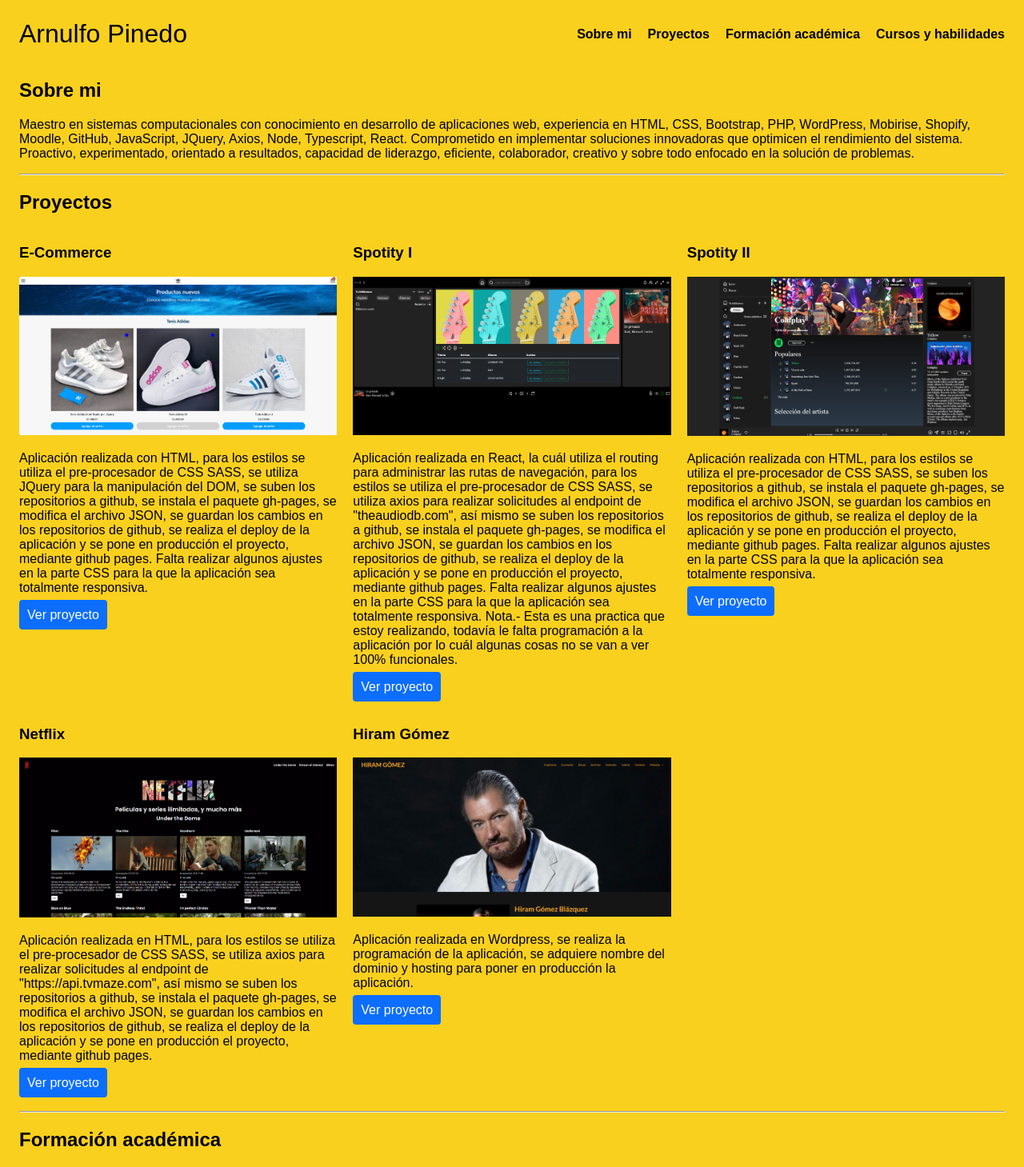
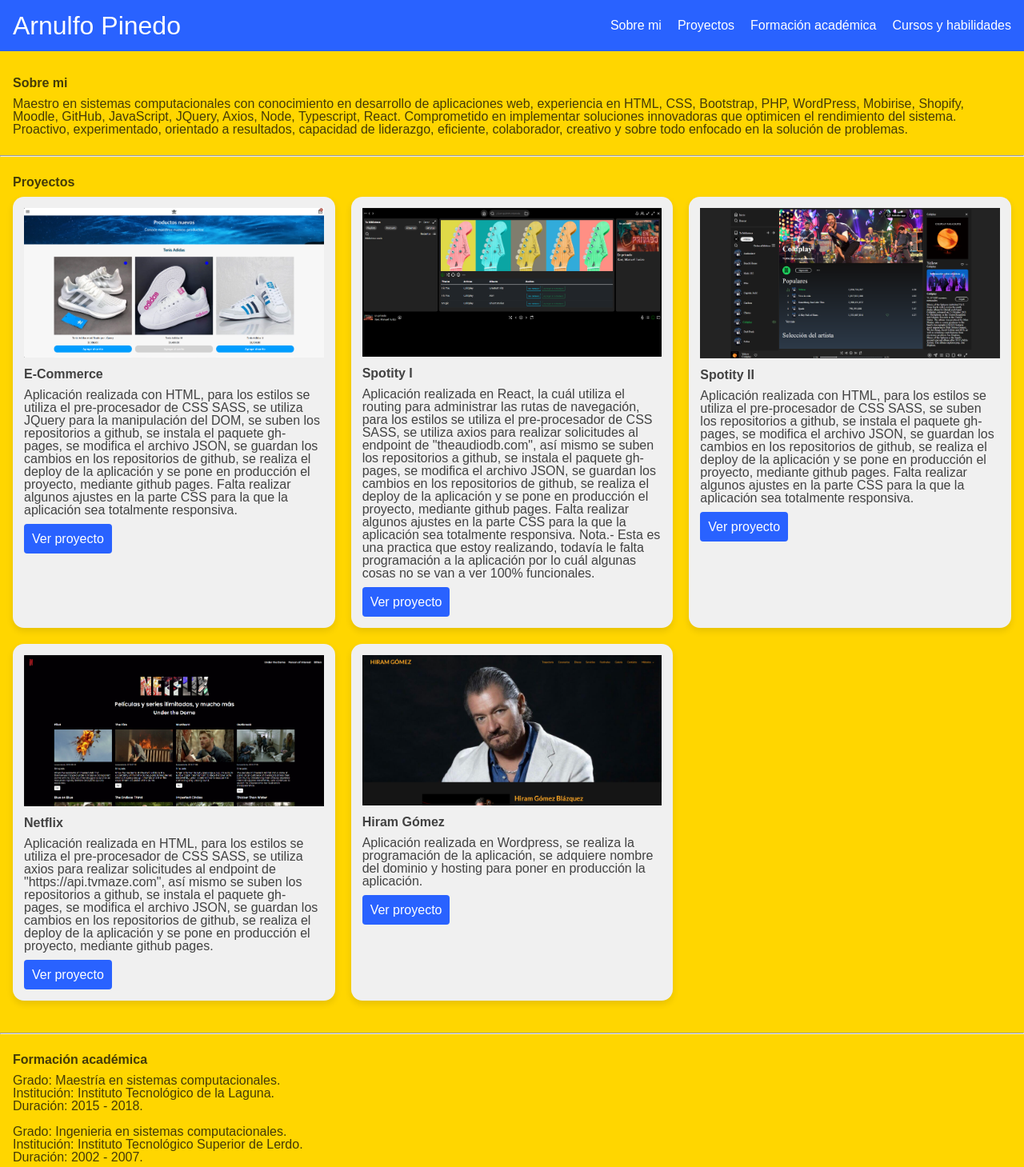
Before and after one commit to arnulfopinedo/curriculum, a React (Create React App) app: page / in a window 1280 px wide. Shown: the top 1459 px of the page at 80% size. Built offline with nearby package versions, Linux system fonts and the light colour scheme.

Commit message:
Actualizando página

```diff
--- a/public/index.html
+++ b/public/index.html
@@ -4,6 +4,10 @@
     <meta charset="utf-8" />
     <link rel="icon" href="%PUBLIC_URL%/favicon.ico" />
     <meta name="viewport" content="width=device-width, initial-scale=1" />
+    <link rel="stylesheet" href="https://cdnjs.cloudflare.com/ajax/libs/meyer-reset/2.0/reset.min.css">
+    <link rel="preconnect" href="https://fonts.googleapis.com">
+    <link rel="preconnect" href="https://fonts.gstatic.com" crossorigin>
+    <link href="https://fonts.googleapis.com/css2?family=Dosis:wght@200..800&family=Montserrat:ital,wght@0,100..900;1,100..900&display=swap" rel="stylesheet">
     <meta name="theme-color" content="#000000" />
     <meta
       name="description"
--- a/src/App.js
+++ b/src/App.js
@@ -3,6 +3,7 @@
 import SobreMi from './Components/SobreMi';
 import FormacionAcademica from './Components/FormacionAcademica';
 import CursosHabilidades from './Components/CursosHabilidades';
+import Footer from './Components/Footer';
 
 function App() {
   return (
@@ -12,7 +13,7 @@
       <Proyectos/>
       <FormacionAcademica/>
       <CursosHabilidades/>
-      <Header/>
+      <Footer/>
     </>
   );
 }
--- a/src/Components/FormacionAcademica/index.js
+++ b/src/Components/FormacionAcademica/index.js
@@ -1,9 +1,9 @@
 const FormacionAcademica = () => {
     return (
         <>
-            <article className="principal">
-                <div className="formacion-academica">
-                    <h2 id="formacion">Formación académica</h2>
+            <article className="for-aca">
+                <div className="for-aca-cont">
+                    <h2 className="for-aca-cont-tit">Formación académica</h2>
                     <span>Grado: Maestría en sistemas computacionales.</span><br/>
                     <span>Institución: Instituto Tecnológico de la Laguna.</span><br/>
                     <span>Duración: 2015 - 2018.</span><br/><br/>
--- a/src/Components/Proyectos/index.js
+++ b/src/Components/Proyectos/index.js
@@ -7,88 +7,78 @@
 const Proyectos = () => {
     return (
         <>
-            <article className="principal">
-                <div className="proyectos">
-                    <h2 id='proyectos'>Proyectos</h2>
-                    <div id="grid-proyectos">
+            <article className="proyectos">
+                <div className="proyectos-contenido">
+                    <h2 className='proyectos-titulo'>Proyectos</h2>
+                    <div className="proyectos-grid">
                         <div className="proyectos-card">
-                            <div className="proyectos-card">
-                                <div className="proyecto-info">
+                            <div className='proyectos-card-img'>
+                                <img className='proyectos-img' src={ecommerce} alt="Ecommerce"/>
+                            </div>
+                            <div className='proyectos-card-titulo'>
                                 <h3>E-Commerce</h3>
                             </div>
-                                <div className="proyecto-img-container">
-                                    <img src={ecommerce} alt="Ecommerce" />
-                                </div>
-                                <div className="proyecto-texto">
+                            <div className='proyectos-card-descripcion'>
                                 <p>Aplicación realizada con HTML, para los estilos se utiliza el pre-procesador de CSS SASS, se utiliza JQuery para la manipulación del DOM, se suben los repositorios a github, se instala el paquete gh-pages, se modifica el archivo JSON, se guardan los cambios en los repositorios de github, se realiza el deploy de la aplicación y se pone en producción el proyecto, mediante github pages. Falta realizar algunos ajustes en la parte CSS para la que la aplicación sea totalmente responsiva.</p>
                             </div>
-                                <div className='proyecto-link'>
+                            <div className='proyectos-card-link'>
                                 <a target='_blank' href='https://arnulfopinedo.github.io/EBAC-EcommerceJQuery/'>Ver proyecto</a>
                             </div>
                         </div>
+                        <div className="proyectos-card">
+                            <div className='proyectos-card-img'>
+                                <img className='proyectos-img' src={spotify} alt="Spotify"/>
                             </div>
-                        <div className="proyectos-card">
-                            <div className="proyectos-card">
-                                <div className="proyecto-info">
+                            <div className='proyectos-card-titulo'>
                                 <h3>Spotity I</h3>
                             </div>
-                                <div className="proyecto-img-container">
-                                    <img src={spotify} alt="Spotify" />
-                                </div>
-                                <div className="proyecto-texto">
+                            <div className='proyectos-card-descripcion'>
                                 <p>Aplicación realizada en React, la cuál utiliza el routing para administrar las rutas de navegación, para los estilos se utiliza el pre-procesador de CSS SASS, se utiliza axios para realizar solicitudes al endpoint de "theaudiodb.com", así mismo se suben los repositorios a github, se instala el paquete gh-pages, se modifica el archivo JSON, se guardan los cambios en los repositorios de github, se realiza el deploy de la aplicación y se pone en producción el proyecto, mediante github pages. Falta realizar algunos ajustes en la parte CSS para la que la aplicación sea totalmente responsiva. Nota.- Esta es una practica que estoy realizando, todavía le falta programación a la aplicación por lo cuál algunas cosas no se van a ver 100% funcionales.</p>
                             </div>
-                                <div className='proyecto-link'>
-                                    <a target='_blank' href='https://arnulfopinedo.github.io/spotify/' type='button'>Ver proyecto</a>
-                                </div>
+                            <div className='proyectos-card-link'>
+                                <a target='_blank' href='https://arnulfopinedo.github.io/spotify/'>Ver proyecto</a>
                             </div>
                         </div>
                         <div className="proyectos-card">
-                            <div className="proyectos-card">
-                                <div className="proyecto-info">
+                            <div className='proyectos-card-img'>
+                                <img className='proyectos-img' src={spotify2} alt="Spotify"/>
+                            </div>
+                            <div className='proyectos-card-titulo'>
                                 <h3>Spotity II</h3>
                             </div>
-                                <div className="proyecto-img-container">
-                                    <img src={spotify2} alt="Spotify" />
-                                </div>
-                                <div className="proyecto-texto">
+                            <div className='proyectos-card-descripcion'>
                                 <p>Aplicación realizada con HTML, para los estilos se utiliza el pre-procesador de CSS SASS, se suben los repositorios a github, se instala el paquete gh-pages, se modifica el archivo JSON, se guardan los cambios en los repositorios de github, se realiza el deploy de la aplicación y se pone en producción el proyecto, mediante github pages. Falta realizar algunos ajustes en la parte CSS para la que la aplicación sea totalmente responsiva.</p>
                             </div>
-                                <div className='proyecto-link'>
+                            <div className='proyectos-card-link'>
                                 <a target='_blank' href='https://arnulfopinedo.github.io/EBAC-Practica10/'>Ver proyecto</a>
                             </div>
                         </div>
+                        <div className="proyectos-card">
+                            <div className='proyectos-card-img'>
+                                <img className='proyectos-img' src={netflix} alt="Netflix"/>
                             </div>
-                        <div className="proyectos-card">
-                            <div className="proyectos-card">
-                                <div className="proyecto-info">
+                            <div className='proyectos-card-titulo'>
                                 <h3>Netflix</h3>
                             </div>
-                                <div className="proyecto-img-container">
-                                    <img src={netflix} alt="Netflix" />
+                            <div className='proyectos-card-descripcion'>
+                                <p>Aplicación realizada en HTML, para los estilos se utiliza el pre-procesador de CSS SASS, se utiliza axios para realizar solicitudes al endpoint de "https://api.tvmaze.com", así mismo se suben los repositorios a github, se instala el paquete gh-pages, se modifica el archivo JSON, se guardan los cambios en los repositorios de github, se realiza el deploy de la aplicación y se pone en producción el proyecto, mediante github pages.</p>
                             </div>
-                                <div className="proyecto-texto">
-                                    <p>Aplicación realizada en HTML, para los estilos se utiliza el pre-procesador de CSS SASS, se utiliza axios para realizar solicitudes al endpoint de "https://api.tvmaze.com", así mismo se suben los repositorios a github, se instala el paquete gh-pages, se modifica el archivo JSON, se guardan los cambios en los repositorios de github, se realiza el deploy de la aplicación y se pone en producción el proyecto, mediante github pages. </p>
-                                </div>
-                                <div className='proyecto-link'>
+                            <div className='proyectos-card-link'>
                                 <a target='_blank' href='https://arnulfopinedo.github.io/EBAC-Practica24/'>Ver proyecto</a>
                             </div>
                         </div>
+                        <div className="proyectos-card">
+                            <div className='proyectos-card-img'>
+                                <img className='proyectos-img' src={hiramgomez} alt="Hiram Gómez"/>
                             </div>
-                        <div className="proyectos-card">
-                            <div className="proyectos-card">
-                                <div className="proyecto-info">
+                            <div className='proyectos-card-titulo'>
                                 <h3>Hiram Gómez</h3>
                             </div>
-                                <div className="proyecto-img-container">
-                                    <img src={hiramgomez} alt="Hiram Gómez" />
-                                </div>
-                                <div className="proyecto-texto">
+                            <div className='proyectos-card-descripcion'>
                                 <p>Aplicación realizada en Wordpress, se realiza la programación de la aplicación, se adquiere nombre del dominio y hosting para poner en producción la aplicación.</p>
                             </div>
-                                <div className='proyecto-link'>
+                            <div className='proyectos-card-link'>
                                 <a target='_blank' href='https://hiramgomez.com.mx/'>Ver proyecto</a>
-                                </div>
                             </div>
                         </div>
                     </div>
--- a/src/Components/SobreMi/index.js
+++ b/src/Components/SobreMi/index.js
@@ -1,9 +1,9 @@
 const SobreMi = () => {
     return (
         <>
-            <article className="principal">
-                <div className="sobremi">
-                    <h2 id="sobremi">Sobre mi</h2>
+            <article className="sobremi">
+                <div className="sobremi-seccion">
+                    <h2 className="sobremi-titulo">Sobre mi</h2>
                     <p>
                         Maestro en sistemas computacionales con conocimiento en desarrollo de aplicaciones web, experiencia en HTML, CSS, Bootstrap, PHP, WordPress, Mobirise, Shopify, Moodle, GitHub, JavaScript, JQuery, Axios, Node, Typescript, React. Comprometido en implementar soluciones innovadoras que optimicen el rendimiento del sistema. Proactivo, experimentado, orientado a resultados, capacidad de liderazgo, eficiente, colaborador, creativo y sobre todo enfocado en la solución de problemas.
                     </p>
--- a/src/css/_base.scss
+++ b/src/css/_base.scss
@@ -1,9 +1,9 @@
 @mixin body {
-    background: #fad01e;
+    background: #FFD600;
     font-family: "Poppins", Arial, Helvetica, sans-serif;
     font-size: 1rem;
-    color: #000000;
-    padding: 1rem;
+    color: #0b0b0bc2;
+    margin: 0px;
 }
 
 @mixin flexbox {
@@ -17,7 +17,6 @@
     text-decoration: none;
     color: #000000;
     cursor: pointer;
-    font-weight: 600;
 }
 
 @mixin grid {
@@ -39,7 +38,7 @@
 }
 
 %padding {
-    padding: 1.2rem;
+    padding: 1rem;
 }
 
 %span {
@@ -53,7 +52,7 @@
 
 %a {
     text-decoration: none;
-    background: #0d6efd;
+    background: #2962ff;
     padding: 10px;
     border-radius: 4px;
     color: #ffffff;
@@ -63,3 +62,8 @@
     text-decoration: none;
     color: #ffffff;
 }
+
+%titulo {
+    font-weight: bold;
+    margin-bottom: 10px;
+}
--- a/src/css/_layout.scss
+++ b/src/css/_layout.scss
@@ -2,7 +2,10 @@
     @include body;
 }
 
-header {
+header, footer {
+    padding: 1rem;
+    background: #2962FF;
+    color: #ffffff;
     @include flexbox;
     @extend %border-box;
 
@@ -23,6 +26,7 @@
         @include flexbox;
 
         a {
+            color: white !important;
             @include link;
 
             @include phones {
@@ -41,7 +45,51 @@
     }
 }
 
-#grid-proyectos {
+.sobremi {
+    @extend %padding;
+
+    .sobremi-titulo {
+        @extend %titulo;
+    }
+}
+
+.proyectos {
+    @extend %padding;
+
+    .proyectos-titulo {
+        @extend %titulo;
+    }
+
+    .proyectos-card {
+        background-color: #f0f0f0;
+        border-radius: 14px;
+        padding: 14px;
+        box-shadow: 0px 4px 8px rgba(0, 0, 0, 0.1);
+        overflow: hidden;
+
+        .proyectos-img {
+            width: 100%;
+            margin-bottom: 10px;
+        }
+
+        .proyectos-card-titulo {
+            @extend %titulo;
+        }
+
+        .proyectos-card-descripcion {
+            margin-bottom: 10px;
+        }
+
+        .proyectos-card-link {
+            padding: 10px 0px 10px 0px;
+            a {
+                @extend %a;
+            }
+        }
+    }
+}
+
+.proyectos-grid {
     @include grid;
 
     .proyecto-img-container img {
@@ -55,6 +103,22 @@
     }
 }
 
+.for-aca {
+    @extend %padding;
+
+    .for-aca-cont-tit {
+        @extend %titulo;
+    }
+}
+
+.cur-hab {
+    @extend %padding;
+
+    .cur-hab-cont-tit {
+        @extend %titulo;
+    }
+}
+
 .cursos-habilidades {
     a {
         @extend %hab;
--- a/src/css/main.css
+++ b/src/css/main.css
@@ -1,19 +1,23 @@
-header {
+header, footer {
   box-sizing: border-box;
 }
 
-header span {
+.cur-hab, .for-aca, .proyectos, .sobremi {
+  padding: 1rem;
+}
+
+header span, footer span {
   font-size: 2rem;
 }
 
-header nav a:hover, header span:hover {
+header nav a:hover, footer nav a:hover, header span:hover, footer span:hover {
   transition: all 0.3s ease;
   transform: scale(1.09);
 }
 
-#grid-proyectos .proyecto-link a {
+.proyectos-grid .proyecto-link a, .proyectos .proyectos-card .proyectos-card-link a {
   text-decoration: none;
-  background: #0d6efd;
+  background: #2962ff;
   padding: 10px;
   border-radius: 4px;
   color: #ffffff;
@@ -24,51 +28,76 @@
   color: #ffffff;
 }
 
+.cur-hab .cur-hab-cont-tit, .for-aca .for-aca-cont-tit, .proyectos .proyectos-card .proyectos-card-titulo, .proyectos .proyectos-titulo, .sobremi .sobremi-titulo {
+  font-weight: bold;
+  margin-bottom: 10px;
+}
+
 body {
-  background: #fad01e;
+  background: #FFD600;
   font-family: "Poppins", Arial, Helvetica, sans-serif;
   font-size: 1rem;
-  color: #000000;
-  padding: 1rem;
+  color: rgba(11, 11, 11, 0.7607843137);
+  margin: 0px;
 }
 
-header {
+header, footer {
+  padding: 1rem;
+  background: #2962FF;
+  color: #ffffff;
   display: flex;
   justify-content: space-between;
   align-items: center;
   gap: 20px;
 }
 @media screen and (max-width: 48rem) {
-  header span {
+  header span, footer span {
     font-size: 1rem;
     font-weight: 600;
   }
 }
-header nav {
+header nav, footer nav {
   display: flex;
   justify-content: space-between;
   align-items: center;
   gap: 20px;
 }
-header nav a {
+header nav a, footer nav a {
+  color: white !important;
   text-decoration: none;
   color: #000000;
   cursor: pointer;
-  font-weight: 600;
 }
 @media screen and (max-width: 48rem) {
-  header nav a {
+  header nav a, footer nav a {
     font-size: 1rem;
     font-weight: 100;
   }
 }
 @media screen and (max-width: 48rem) {
-  header nav {
+  header nav, footer nav {
     font-size: 0.9rem;
   }
 }
 
-#grid-proyectos {
+.proyectos .proyectos-card {
+  background-color: #f0f0f0;
+  border-radius: 14px;
+  padding: 14px;
+  box-shadow: 0px 4px 8px rgba(0, 0, 0, 0.1);
+  overflow: hidden;
+}
+.proyectos .proyectos-card .proyectos-img {
+  width: 100%;
+  margin-bottom: 10px;
+}
+.proyectos .proyectos-card .proyectos-card-descripcion {
+  margin-bottom: 10px;
+}
+.proyectos .proyectos-card .proyectos-card-link {
+  padding: 10px 0px 10px 0px;
+}
+.proyectos-grid {
   display: grid;
   grid-template-columns: repeat(auto-fill, minmax(300px, 1fr));
   gap: 20px;
@@ -77,6 +106,6 @@
   margin: 0 auto;
   box-sizing: border-box;
 }
-#grid-proyectos .proyecto-img-container img {
+.proyectos-grid .proyecto-img-container img {
   width: 100%;
 }/*# sourceMappingURL=main.css.map */
```
Also changed, not shown: src/Components/CursosHabilidades/index.js (+4 -5 lines), src/Components/Footer/index.js (added, +17 -0 lines), 1 other file (tests, documents, lock files or other folders). Lines whose indentation alone changed are shown as unchanged.
